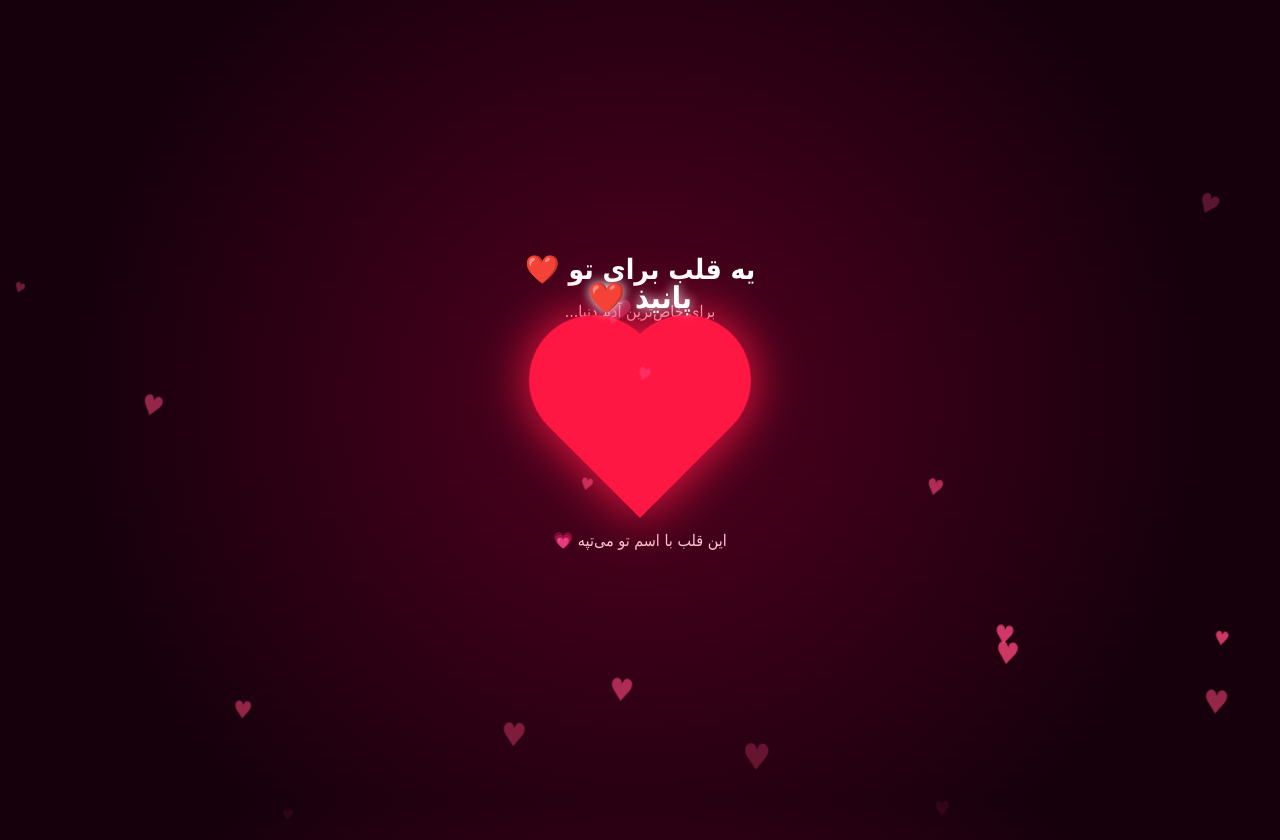
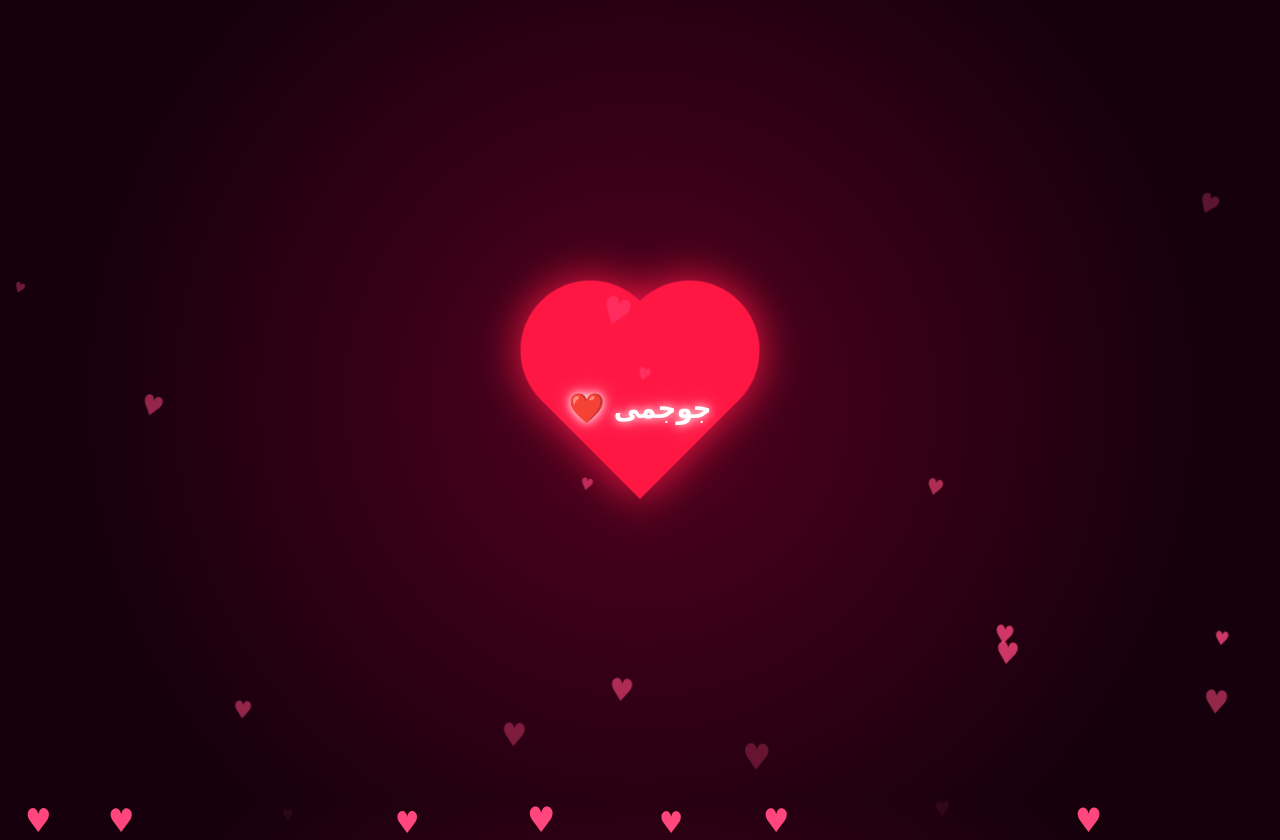
Before and after one commit to matingh86/Amir5, a plain HTML site: page index.html in a window 1280 px wide. Drawn offline with Linux system fonts and the light colour scheme.

Commit message:
Update title and improve heart animation stylesتیپی

```diff
--- a/index.html
+++ b/index.html
@@ -4,101 +4,105 @@
 <head>
 <meta charset="UTF-8">
 <meta name="viewport" content="width=device-width, initial-scale=1.0">
-<title>برای پانیذ ❤️</title>
+<title>جوجمی ❤️</title>
+
 <style>
-* { box-sizing: border-box; }
+* {
+  box-sizing: border-box;
+}
 
 body {
   margin: 0;
-  min-height: 100vh;
+  height: 100vh;
+  overflow: hidden;
   display: flex;
   justify-content: center;
   align-items: center;
-  overflow: hidden;
   background: radial-gradient(circle, #52001e, #16000c 75%);
   font-family: Tahoma, sans-serif;
-  color: white;
 }
 
 .scene {
-  text-align: center;
   position: relative;
+  width: 280px;
+  height: 280px;
+  display: flex;
+  justify-content: center;
+  align-items: center;
 }
 
 .heart {
-  position: relative;
-  width: 130px;
-  height: 130px;
-  margin: 40px auto;
+  position: absolute;
+  width: 140px;
+  height: 140px;
   background: #ff1744;
   transform: rotate(-45deg);
   animation: beat 1s infinite;
-  filter: drop-shadow(0 0 25px #ff1744);
+  filter: drop-shadow(0 0 22px #ff1744);
 }
 
 .heart::before,
 .heart::after {
   content: "";
   position: absolute;
-  width: 130px;
-  height: 130px;
+  width: 140px;
+  height: 140px;
+  border-radius: 50%;
   background: #ff1744;
-  border-radius: 50%;
 }
 
-.heart::before { top: -65px; left: 0; }
-.heart::after { top: 0; left: 65px; }
+.heart::before {
+  top: -70px;
+  left: 0;
+}
+
+.heart::after {
+  top: 0;
+  left: 70px;
+}
 
 .name {
-  position: absolute;
+  position: relative;
   z-index: 2;
-  top: 46px;
-  left: 50%;
-  transform: translateX(-50%);
-  width: 180px;
-  font-size: 30px;
+  color: white;
+  font-size: 29px;
   font-weight: bold;
-  text-shadow: 0 0 12px white;
+  text-shadow: 0 0 10px white, 0 0 20px #ff8aa5;
+  transform: translateY(8px);
   white-space: nowrap;
-}
-
-h1 {
-  font-size: 28px;
-  margin-bottom: 8px;
-}
-
-p {
-  color: #ffc5d5;
-  font-size: 16px;
-}
-
-@keyframes beat {
-  0%, 100% { scale: 1; }
-  50% { scale: 1.13; }
 }
 
 .floating {
   position: absolute;
   bottom: -40px;
+  color: #ff477e;
   animation: rise 7s linear infinite;
-  opacity: 0;
   pointer-events: none;
 }
 
+@keyframes beat {
+  0%, 100% { scale: 1; }
+  50% { scale: 1.12; }
+}
+
 @keyframes rise {
-  0% { transform: translateY(0) rotate(0); opacity: 0; }
-  20% { opacity: .8; }
-  100% { transform: translateY(-110vh) rotate(35deg); opacity: 0; }
+  0% {
+    transform: translateY(0) rotate(0);
+    opacity: 0;
+  }
+  20% { opacity: 0.8; }
+  100% {
+    transform: translateY(-110vh) rotate(35deg);
+    opacity: 0;
+  }
 }
 </style>
 </head>
+
 <body>
   <div class="scene">
-  <h1>یه قلب برای تو ❤️</h1>
-  <p>برای خاص‌ترین آدم دنیا...</p>
     <div class="heart"></div>
-  <div class="name">پانیذ ❤️</div>
-  <p>این قلب با اسم تو می‌تپه 💗</p>
+    <div class="name">جوجمی ❤️</div>
   </div>
 
   <script>
@@ -108,7 +112,6 @@ for (let i = 0; i < 24; i++) {
       heart.textContent = "♥";
       heart.style.left = Math.random() * 100 + "vw";
       heart.style.fontSize = (14 + Math.random() * 24) + "px";
-  heart.style.color = "#ff477e";
       heart.style.animationDelay = Math.random() * 7 + "s";
       document.body.appendChild(heart);
     }
```
Lines whose indentation alone changed are shown as unchanged.
